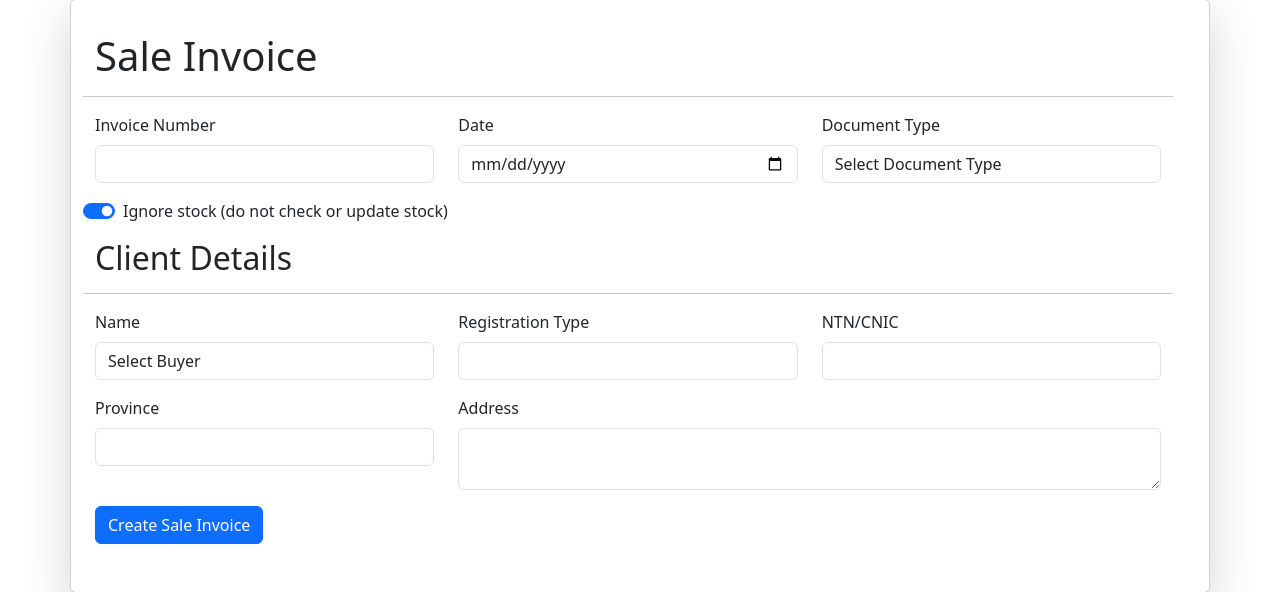
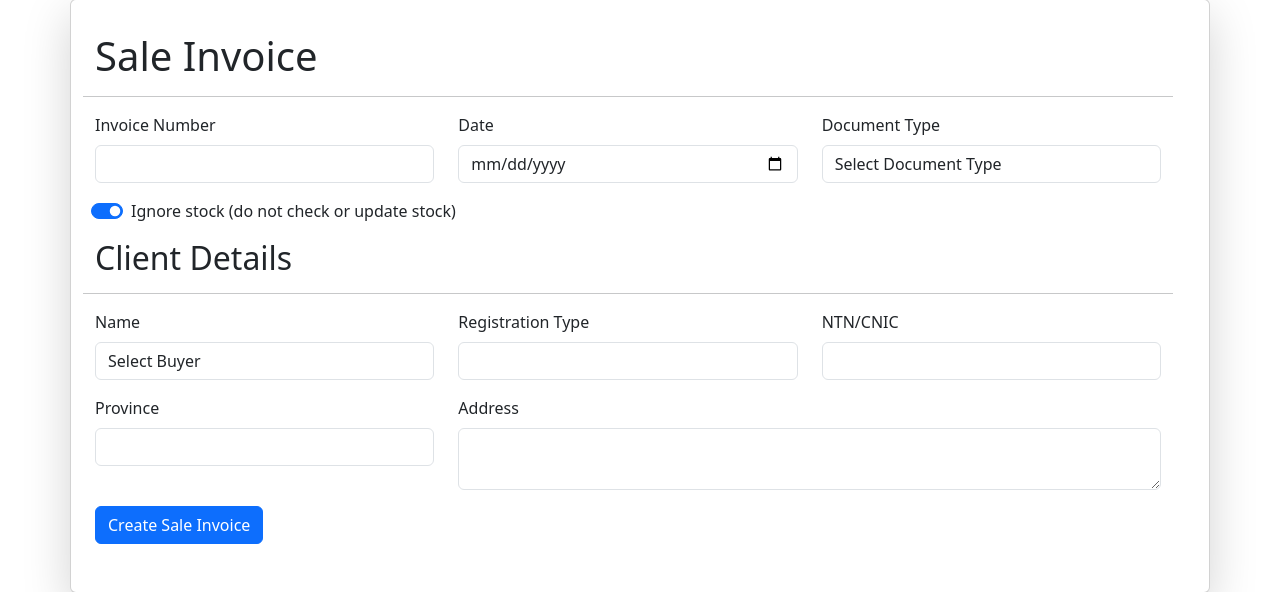
Before and after one commit to Sheikh-Abubakr-Faisal/Aithon-Invoice, a Django app: template fbr_invoiceapp/templates/sale_invoice_details.html in a window 1280 px wide. Shown: the part 112-704 px from the top of the page. Run offline with Django 5.2, Linux system fonts and the light colour scheme; the template is opened without the code that fills it, so the values that code supplies are empty; some libraries are stand-ins or nearby versions.

Commit message:
correcting margin

```diff
--- a/fbr_invoiceapp/templates/sale_invoice_details.html
+++ b/fbr_invoiceapp/templates/sale_invoice_details.html
@@ -34,7 +34,7 @@
                     <!-- Hidden field to store doc description -->
                     <input type="hidden" name="doc_type_description" id="doc_type_description">
                     </div>
-                    <div class="form-check form-switch mb-3 col-lg-12 col-md-12 col-sm-12">
+                    <div class="form-check form-switch mb-3 col-lg-12 col-md-12 col-sm-12 mx-2">
                     <input class="form-check-input" type="checkbox" role="switch" id="ignore_stock" name="ignore_stock" checked>
                     <label class="form-check-label" for="ignore_stock">Ignore stock (do not check or update stock)</label>
                     </div>
```
